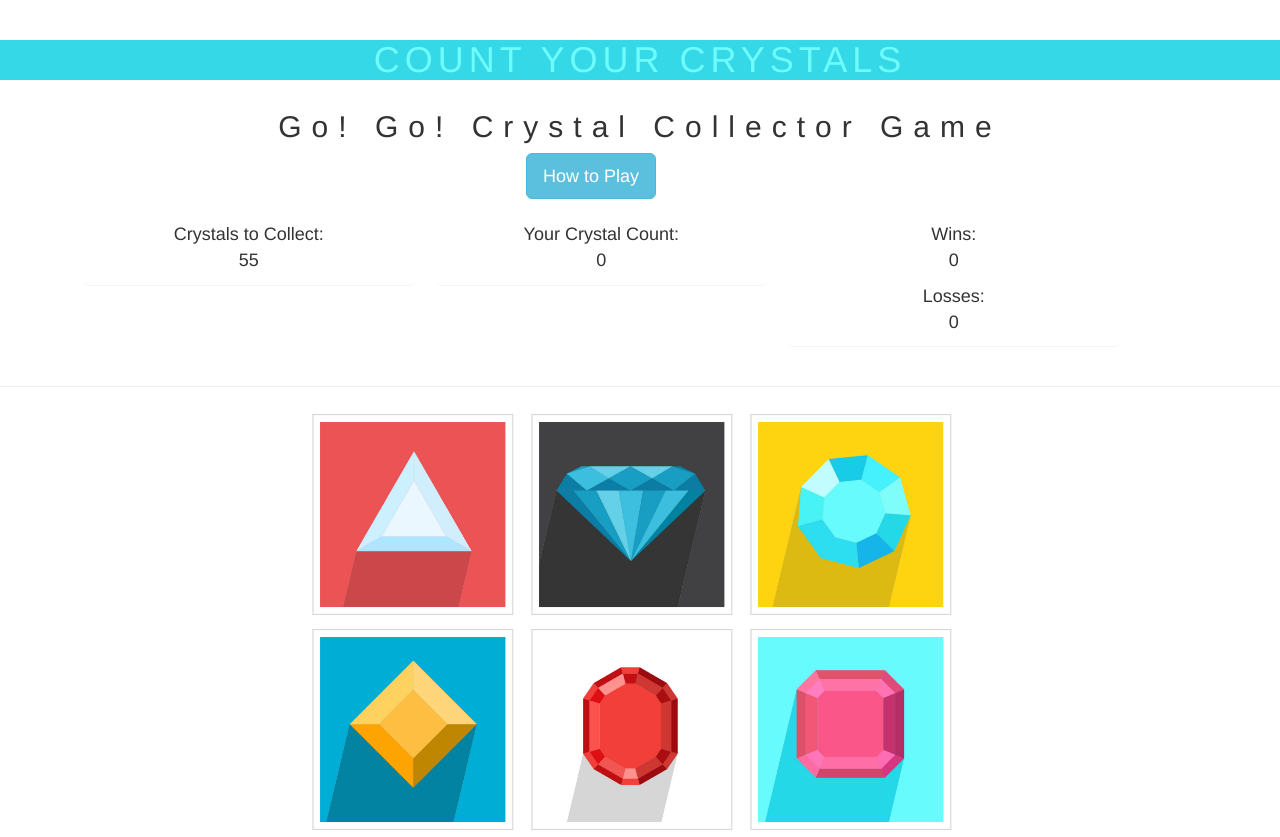
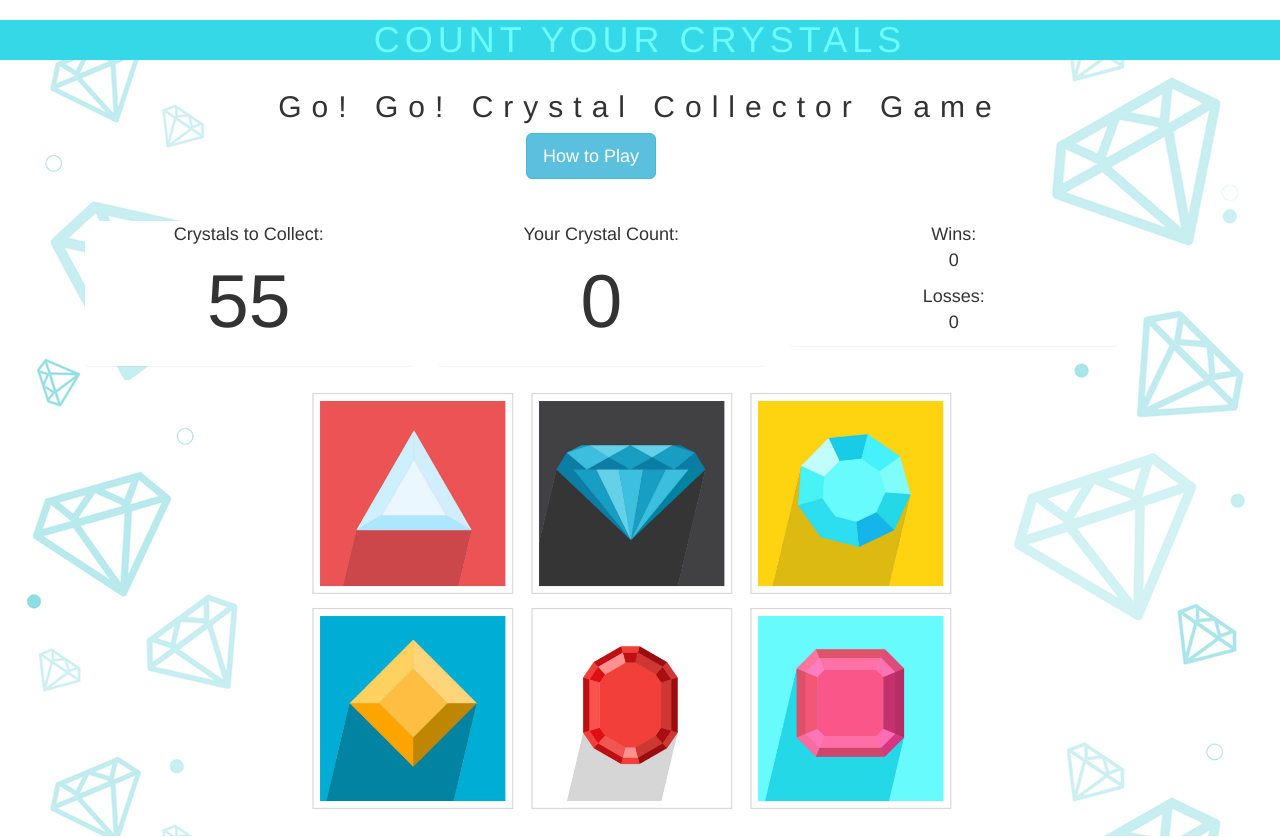
Before and after one commit to lisa-will/Week-4-Game, a PHP site: page / in a window 1280 px wide. Run offline with PHP 8.4, Linux system fonts and the light colour scheme; some libraries are stand-ins or nearby versions.

Commit message:
added diamonds

```diff
--- a/assets/css/style.css
+++ b/assets/css/style.css
@@ -1,7 +1,7 @@
 /* BODY BUILDING LIKE ARNOLD! */
 
 body {
-	margin: 0;
+	background-image: url("../images/diamonds.png");
 }
 
 
@@ -31,11 +31,21 @@ p {
 	font-size: 18px;
 }
 
+.value {
+	font-size: 75px;
+
+}
+
+#score {
+	font-size: 75px;
+
+}
+
 
 /* POSITION THOSE DIVS! */
 
 #container {
-	width: 100%
+	width: 100%;
 	height: 300px;
 	margin-left: 20px;
 	margin-right: 20px;
--- a/assets/javascript/game.js
+++ b/assets/javascript/game.js
@@ -71,7 +71,7 @@ function newGame() {
 			wins++;
 			$('#win').text(wins);
 			console.log(wins);
-			$('#crystals').empty();
+			$('crystals').empty();
 
 
 			newCrystals();
--- a/index.html
+++ b/index.html
@@ -12,20 +12,18 @@
 
 <body>
 
-<!-- Add some tunes -->
-<embed src="assets/music/Marimba-music.mp3" autostart="true" width="0" height="0" loop="true">
-
 <!-- Game Header -->
 <header>
 <h1 class id="gameHeader">COUNT YOUR CRYSTALS</h1>
 </header>
 
-  <div class="container">
+<!-- Container -->
+<div class="container">
   <h2>Go! Go! Crystal Collector Game</h2>
 
   <!-- Trigger the modal with a button -->
 
-  <button type="button" class="btn btn-info btn-lg" data-toggle="modal" data-target="#myModal" style="margin-left: 40%; margin-bottom: 2%;">How to Play</button>
+  <button type="button" class="btn btn-info btn-lg" data-toggle="modal" data-target="#myModal" style="margin-left: 40%; margin-bottom: 2%;">How to Play</button><br><br>
 
   <!-- Modal -->
   <div class="modal fade" id="myModal" role="dialog">
@@ -59,6 +57,7 @@
 			<p>Crystals to Collect:<br><span class="value"></span></p>
 		</div>
 
+
     <!-- Crystal Count -->
     <div class="col-sm-3 panel text-center" style="margin-left: 25px;">
         <p>Your Crystal Count:<br><span id="score">0</span></p>
@@ -72,9 +71,8 @@
 		</div>
    </div>
 
-<!--Crystal Board -->
-<hr>
-<div id="crystals">
+ <!--Crystal Board -->
+ <div id="crystals">
 		<div class="row">
   			<img src="assets/images/1.png" alt="crystals" class="crystalImage0">
   			<img src="assets/images/2.png" alt="crystals" class="crystalImage1">
@@ -85,6 +83,9 @@
     </div>
 	</div>
 
+<!-- Add some tunes -->
+<embed src="assets/music/Marimba-music.mp3" autostart="true" width="0" height="0" loop="true">
+
 <script src="https://code.jquery.com/jquery-2.2.0.min.js"></script>
 <script src="assets/javascript/game.js"></script>
 <script src="https://maxcdn.bootstrapcdn.com/bootstrap/3.3.7/js/bootstrap.min.js"></script>
```
Also changed, not shown: assets/images/diamonds.png (added).
